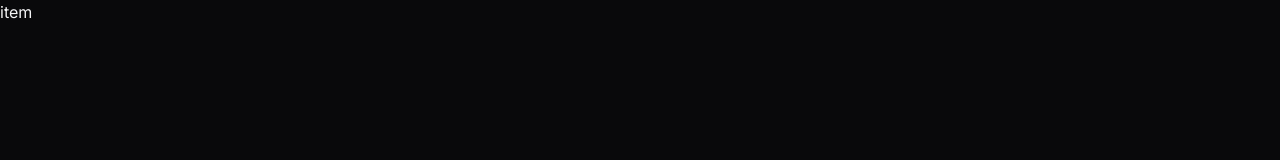
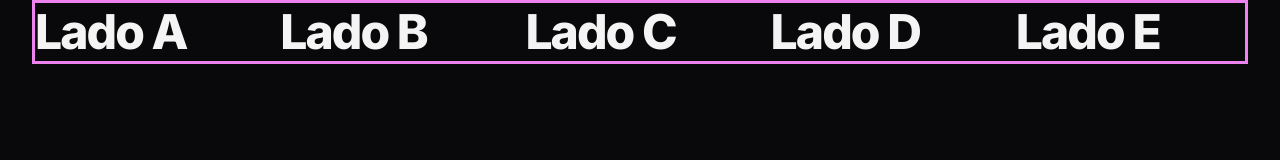
Before and after one commit to gobstech/zinger-rocketseat, a plain HTML site: page index.html in a window 1280 px wide. Drawn offline with Linux system fonts and the light colour scheme.

Commit message:
add utility classes

```diff
--- a/index.html
+++ b/index.html
@@ -14,10 +14,16 @@
 </head>
 
 <body>
+  <header>
+    <div class="container even-columns">
+      <h2>Lado A</h2>
+      <h2>Lado B</h2>
+      <h2>Lado C</h2>
+      <h2>Lado D</h2>
+      <h2>Lado E</h2>
+    </div>
+  </header>
 
-  <ul role="list">
-    <li>item</li>
-  </ul>
 
 </body>
 
--- a/styles/global.css
+++ b/styles/global.css
@@ -39,6 +39,12 @@
   --fs-lg: 1.25rem;
   --fs-xl: 1.5rem;
   --fs-2xl: 2.5rem;
+
+  --py-base: 1rem;
+  --py-lg: 1.5rem;
+  --py-xl: 3rem;
+
+  --px-lg: 1.5rem;
 }
 
 html {
@@ -88,5 +94,11 @@ ul[role="list"] {
     --fs-lg: 2rem;
     --fs-xl: 3rem;
     --fs-2xl: 4rem;
+
+    --py-base: 1.5rem;
+    --py-lg: 2.5rem;
+    --py-xl: 5rem;
+
+    --px-lg: 2rem;
   }
 }
--- a/styles/index.css
+++ b/styles/index.css
@@ -1 +1,2 @@
 @import url(global.css);
+@import url(utility.css);
--- /dev/null
+++ b/styles/utility.css
@@ -0,0 +1,46 @@
+.py-base {
+  padding-block: var(--py-base);
+}
+
+.py-lg {
+  padding-block: var(--py-lg);
+}
+
+.py-xl {
+  padding-block: var(--py-xl);
+}
+
+.px-lg {
+  padding-inline: var(--px-lg);
+}
+
+.container {
+  --max-width: 375px;
+  width: min(var(--max-width), calc(100% - var(--px-lg) * 2));
+  border: solid violet;
+  margin-inline: auto;
+}
+
+.desktop-only {
+  display: none;
+}
+
+.even-columns {
+  display: grid;
+  gap: 1rem;
+}
+
+@media (width >= 80em) {
+  .container {
+    --max-width: 80rem;
+  }
+
+  .desktop-only {
+    display: initial;
+  }
+
+  .even-columns {
+    grid-auto-flow: column;
+    grid-auto-columns: 1fr;
+  }
+}
```
